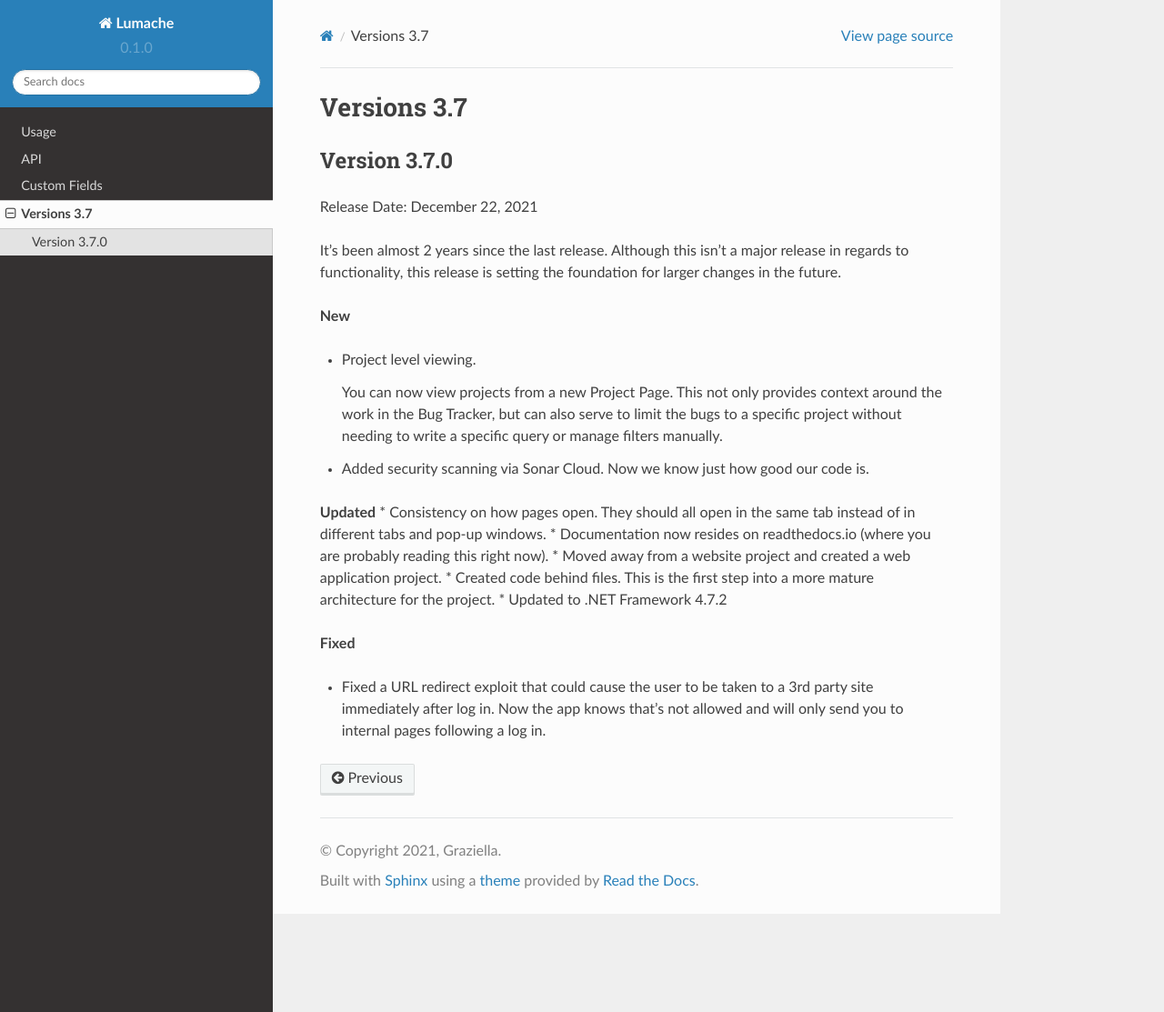
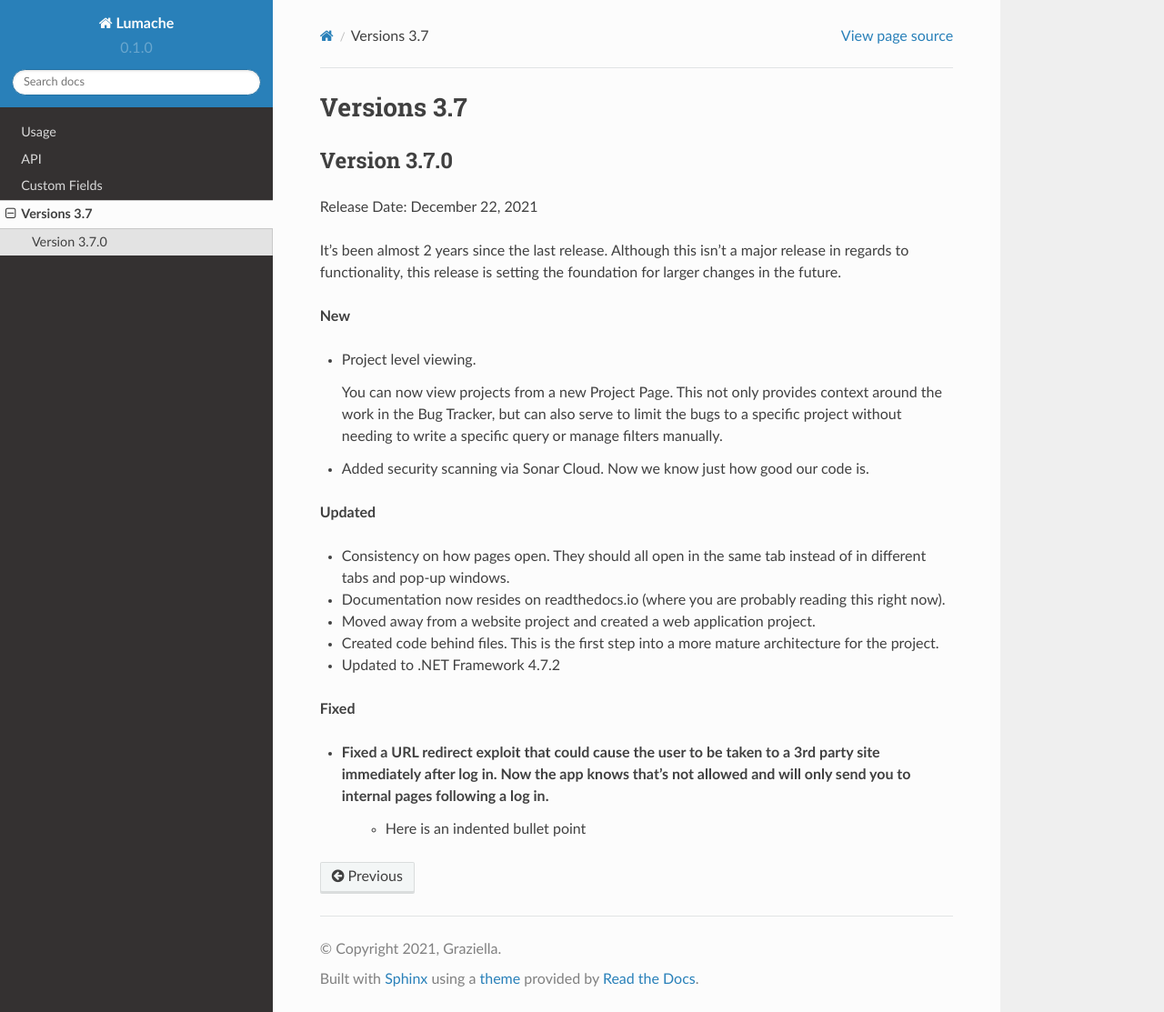
Before and after one commit to Displace99/SampleRTD, a Sphinx documentation site: the page built from docs/source/new-version.rst, in a window 1280 px wide and 1113 px high. Shown: the whole window at 91% size. Built offline with Sphinx 7.4.7 and the Read the Docs theme 2.0.0, drawn with Linux system fonts in a browser that asks for light colours.

Commit message:
Update new-version.rst

```diff
--- a/docs/source/new-version.rst
+++ b/docs/source/new-version.rst
@@ -17,6 +17,7 @@ It's been almost 2 years since the last release. Although this isn't a major rel
 * Added security scanning via Sonar Cloud. Now we know just how good our code is.
 
 **Updated**
+
 * Consistency on how pages open. They should all open in the same tab instead of in different tabs and pop-up windows.
 * Documentation now resides on readthedocs.io (where you are probably reading this right now).
 * Moved away from a website project and created a web application project.
@@ -26,3 +27,4 @@ It's been almost 2 years since the last release. Although this isn't a major rel
 **Fixed**
 
 * Fixed a URL redirect exploit that could cause the user to be taken to a 3rd party site immediately after log in. Now the app knows that's not allowed and will only send you to internal pages following a log in.
+    * Here is an indented bullet point
```
